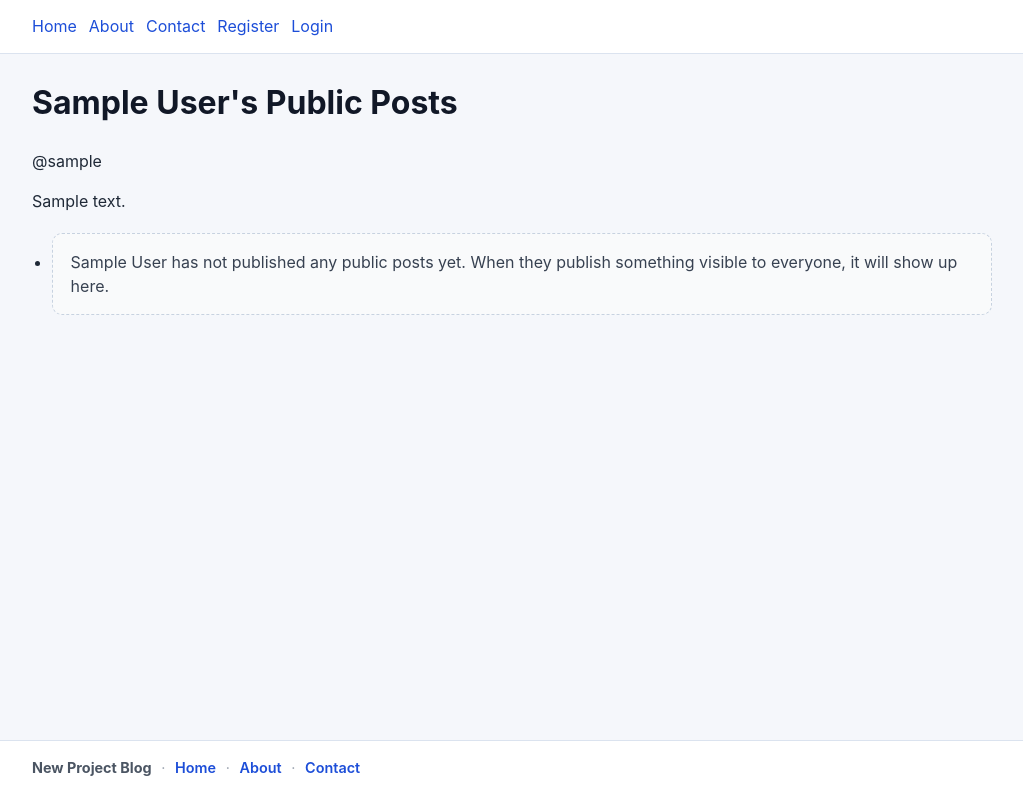
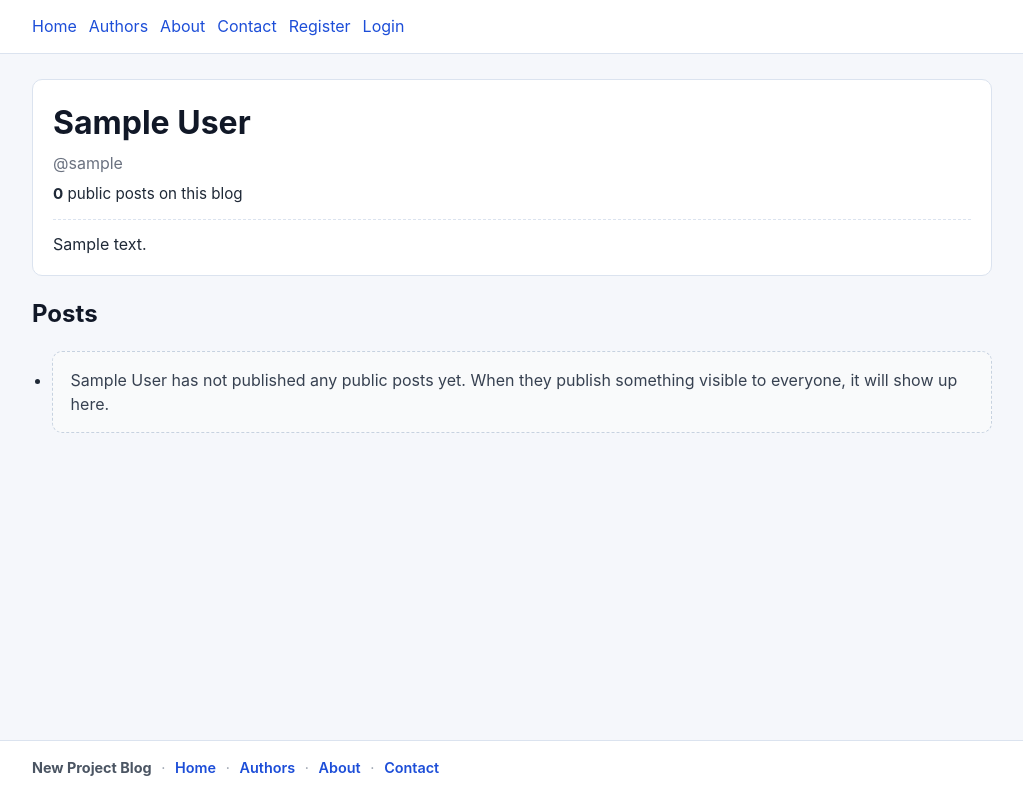
Before and after one commit to SrikarChittemsetty/voicepress, a Flask app: a page that uses src/templates/base.html in a window 1280 px wide. Shown: the whole page, without its empty margins (128-1151 px from the left). Run offline with Flask 3, Linux system fonts and the light colour scheme; tables that the repository leaves empty hold one stand-in row (values such as "Sample post").

Commit message:
Add author discovery and popular posts

```diff
--- a/src/app.py
+++ b/src/app.py
@@ -513,6 +513,59 @@ def get_public_posts(query: str = "") -> list[sqlite3.Row]:
     return posts
 
 
+def get_popular_public_posts(limit: int = 5) -> list[sqlite3.Row]:
+    """Public published posts ranked by likes, then comments (tie-break: newer first)."""
+    conn = get_db_connection()
+    posts = conn.execute(
+        """
+        SELECT posts.id,
+               posts.title,
+               posts.slug,
+               posts.created_at,
+               users.username,
+               COALESCE(NULLIF(users.display_name, ''), users.username) AS display_name,
+               (
+                   SELECT COUNT(*)
+                   FROM comments
+                   WHERE comments.post_id = posts.id
+               ) AS comment_count,
+               (
+                   SELECT COUNT(*)
+                   FROM likes
+                   WHERE likes.post_id = posts.id
+               ) AS like_count
+        FROM posts
+        JOIN users ON posts.user_id = users.id
+        WHERE posts.visibility = 'public' AND posts.status = 'published'
+        ORDER BY like_count DESC, comment_count DESC, posts.created_at DESC
+        LIMIT ?
+        """,
+        (limit,),
+    ).fetchall()
+    conn.close()
+    return posts
+
+
+def get_authors_with_public_posts() -> list[sqlite3.Row]:
+    """Users who have at least one public, published post, with counts for the directory."""
+    conn = get_db_connection()
+    rows = conn.execute(
+        """
+        SELECT users.username,
+               COALESCE(NULLIF(users.display_name, ''), users.username) AS display_name,
+               users.bio,
+               COUNT(posts.id) AS public_post_count
+        FROM users
+        JOIN posts ON posts.user_id = users.id
+        WHERE posts.visibility = 'public' AND posts.status = 'published'
+        GROUP BY users.id, users.username, users.display_name, users.bio
+        ORDER BY display_name COLLATE NOCASE ASC, users.username COLLATE NOCASE ASC
+        """
+    ).fetchall()
+    conn.close()
+    return rows
+
+
 def get_public_post_by_id(post_id: int) -> sqlite3.Row | None:
     conn = get_db_connection()
     post = conn.execute(
@@ -923,7 +976,17 @@ app.add_template_filter(render_markdown, "markdown")
 @app.route("/")
 def home() -> str:
     q = request.args.get("q", "").strip()
-    return render_template("home.html", posts=get_public_posts(q), q=q)
+    return render_template(
+        "home.html",
+        posts=get_public_posts(q),
+        q=q,
+        popular_posts=get_popular_public_posts(5),
+    )
+
+
+@app.route("/authors")
+def authors():
+    return render_template("authors.html", authors=get_authors_with_public_posts())
 
 
 @app.route("/about")
--- a/src/static/styles.css
+++ b/src/static/styles.css
@@ -421,3 +421,109 @@ td img {
   height: auto;
   border-radius: 6px;
 }
+
+.visually-hidden {
+  position: absolute;
+  width: 1px;
+  height: 1px;
+  padding: 0;
+  margin: -1px;
+  overflow: hidden;
+  clip: rect(0, 0, 0, 0);
+  white-space: nowrap;
+  border: 0;
+}
+
+.home-popular {
+  margin-top: 2rem;
+  padding-top: 1.5rem;
+  border-top: 2px solid #dbe3ef;
+}
+
+.home-recent {
+  margin-top: 1rem;
+}
+
+.popular-posts-list {
+  padding-left: 1.35rem;
+  margin: 0.5rem 0 0;
+}
+
+.popular-posts-list li {
+  margin-bottom: 0.65rem;
+}
+
+.popular-posts-meta {
+  display: block;
+  margin-top: 0.2rem;
+  font-size: 0.9rem;
+}
+
+.author-directory {
+  list-style: none;
+  padding: 0;
+  margin: 1rem 0 0;
+}
+
+.author-card {
+  background: #fff;
+  border: 1px solid #dbe3ef;
+  border-radius: 10px;
+  padding: 1rem 1.15rem;
+  margin-bottom: 0.85rem;
+}
+
+.author-card-title {
+  margin: 0 0 0.25rem;
+  font-size: 1.2rem;
+}
+
+.author-card-handle {
+  margin: 0 0 0.5rem;
+  color: #6b7280;
+  font-size: 0.95rem;
+}
+
+.author-card-bio {
+  margin: 0 0 0.65rem;
+  color: #374151;
+}
+
+.author-card-meta {
+  margin: 0;
+  font-size: 0.9rem;
+}
+
+.author-blog-header {
+  background: #fff;
+  border: 1px solid #dbe3ef;
+  border-radius: 10px;
+  padding: 1.15rem 1.25rem;
+  margin-bottom: 1.25rem;
+}
+
+.author-blog-title {
+  margin: 0 0 0.25rem;
+}
+
+.author-blog-handle {
+  margin: 0 0 0.5rem;
+  color: #6b7280;
+  font-size: 1rem;
+}
+
+.author-blog-stats {
+  margin: 0 0 0.85rem;
+  font-size: 0.95rem;
+}
+
+.author-blog-bio {
+  margin: 0;
+  padding-top: 0.75rem;
+  border-top: 1px dashed #dbe3ef;
+}
+
+.author-blog-bio p {
+  margin: 0;
+  white-space: pre-wrap;
+}
--- a/src/templates/base.html
+++ b/src/templates/base.html
@@ -11,6 +11,7 @@
     <div class="container">
       <nav class="site-nav">
         <a href="{{ url_for('home') }}">Home</a>
+        <a href="{{ url_for('authors') }}">Authors</a>
         <a href="{{ url_for('about') }}">About</a>
         <a href="{{ url_for('contact') }}">Contact</a>
 
@@ -48,6 +49,8 @@
         <span class="site-footer-sep">·</span>
         <a href="{{ url_for('home') }}">Home</a>
         <span class="site-footer-sep">·</span>
+        <a href="{{ url_for('authors') }}">Authors</a>
+        <span class="site-footer-sep">·</span>
         <a href="{{ url_for('about') }}">About</a>
         <span class="site-footer-sep">·</span>
         <a href="{{ url_for('contact') }}">Contact</a>
--- a/src/templates/user_blog.html
+++ b/src/templates/user_blog.html
@@ -1,19 +1,30 @@
 {% extends "base.html" %}
 
-{% block title %}{{ profile.display_name }}'s Public Posts - New Project Blog{% endblock %}
+{% block title %}{{ profile.display_name }} (@{{ profile.username }}) - New Project Blog{% endblock %}
 
 {% block content %}
-  <h1>{{ profile.display_name }}'s Public Posts</h1>
-  <p>@{{ profile.username }}</p>
-  {% if profile.bio %}
-    <p>{{ profile.bio }}</p>
-  {% endif %}
+  <header class="author-blog-header">
+    <h1 class="author-blog-title">{{ profile.display_name }}</h1>
+    <p class="author-blog-handle">@{{ profile.username }}</p>
+    <p class="author-blog-stats">
+      <strong>{{ posts | length }}</strong> public post{% if (posts | length) != 1 %}s{% endif %} on this blog
+    </p>
+    {% if profile.bio and profile.bio.strip() %}
+      <div class="author-blog-bio">
+        <h2 class="visually-hidden">About</h2>
+        <p>{{ profile.bio }}</p>
+      </div>
+    {% else %}
+      <p class="muted">This author has not added a bio yet.</p>
+    {% endif %}
+  </header>
 
-  <section>
+  <section aria-labelledby="posts-heading">
+    <h2 id="posts-heading">Posts</h2>
     <ul>
       {% for post in posts %}
         <li>
-          <h2>{{ post.title }}</h2>
+          <h3>{{ post.title }}</h3>
           {% if post.cover_image_url %}
             <p><img src="{{ post.cover_image_url }}" alt="Cover image for {{ post.title }}"></p>
           {% endif %}
```
Also changed, not shown: src/templates/authors.html (added, +32 -0 lines), src/templates/home.html (+24 -2 lines).
